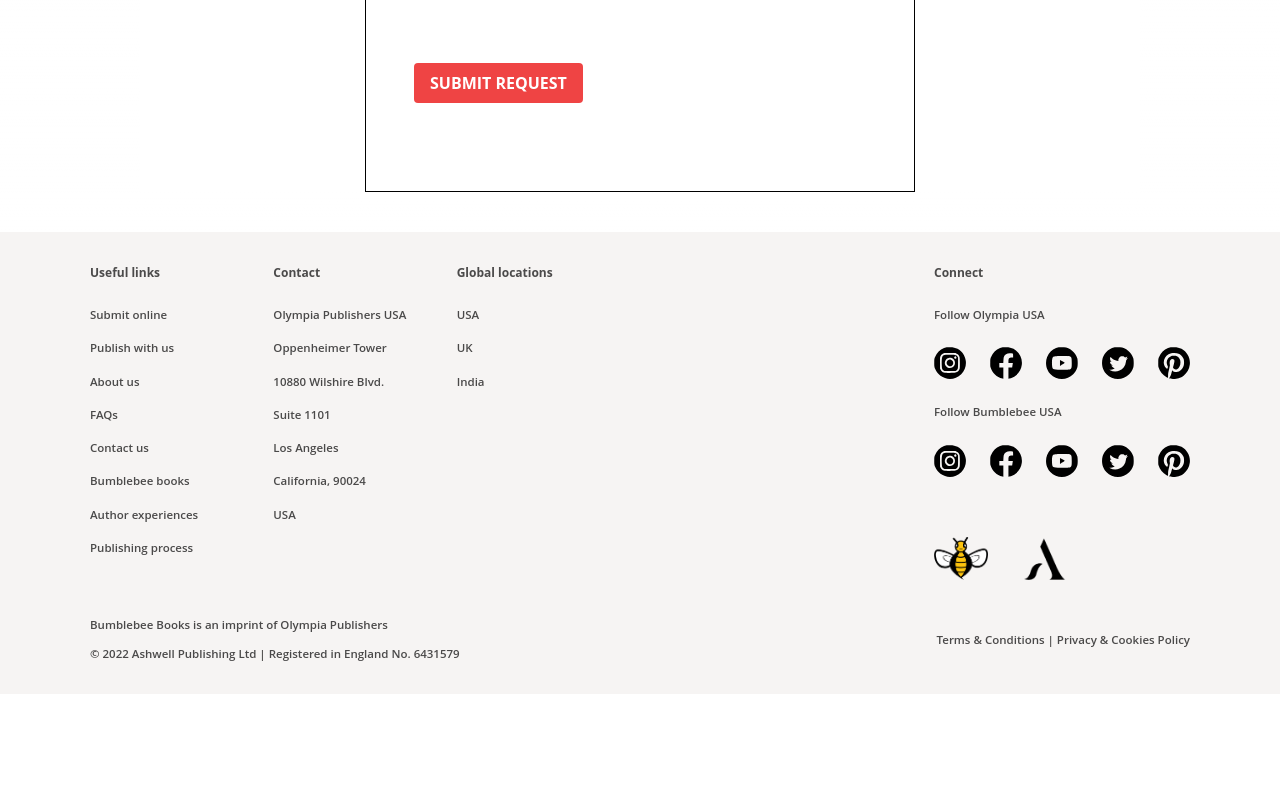
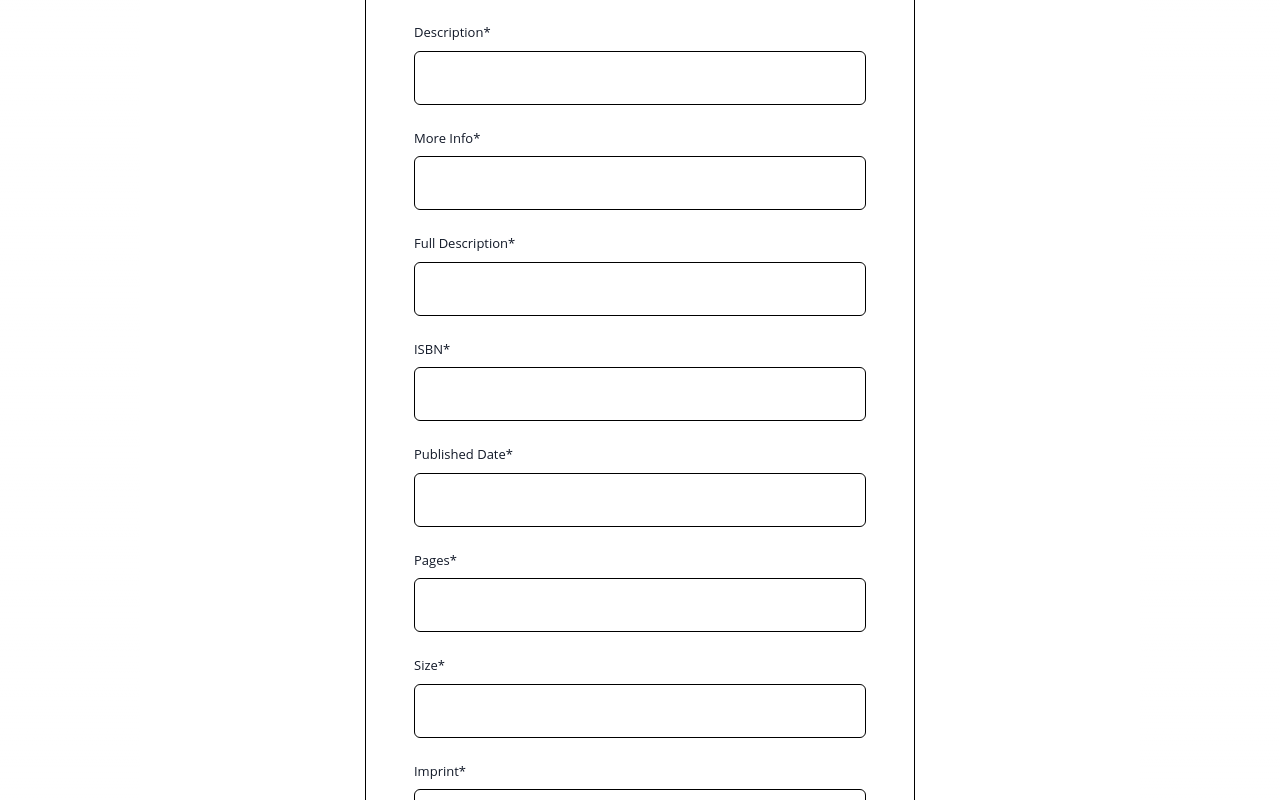
Before and after one commit to Hadees621/Olympia-USA, a Next.js app: page /submit-online in a window 1280 px wide. Shown: the part 720-1520 px from the top of the page. Before the commit the page ends 1414 px from the top, so only its background shows below. Built offline with nearby package versions, Linux system fonts and the light colour scheme.

Commit message:
update: post API

```diff
--- a/src/app/submit-online/page.js
+++ b/src/app/submit-online/page.js
@@ -1,20 +1,29 @@
 "use client";
+
 import React, { useState } from "react";
 import SectionTitle from "@/components/request-review/SectionTitle";
 import InputField from "@/components/request-review/InputField";
+import DropdownInput from "@/components/request-review/DropdownInput";
 
 const Page = () => {
   const [bookTitle, setBookTitle] = useState("");
   const [authorName, setAuthorName] = useState("");
   const [bookImage, setBookImage] = useState("");
-  const [bookGenre, setGenre] = useState("");
-  const [wordsCount, setWordCount] = useState("");
-  const [submitting, setSubmitting] = useState(false);
-  const [submissionMessage, setSubmissionMessage] = useState("");
+  const [bookGenre, setBookGenre] = useState("");
+  const [wordsCount, setWordsCount] = useState("");
+  const [description, setDescription] = useState("");
+  const [moreInfo, setMoreInfo] = useState("");
+  const [fullDescription, setFullDescription] = useState("");
+  const [isbn, setIsbn] = useState("");
+  const [publishedDate, setPublishedDate] = useState("");
+  const [pages, setPages] = useState("");
+  const [size, setSize] = useState("");
+  const [imprint, setImprint] = useState("");
+
+  const dropdownOptions = ["Fiction", "Non-Fiction", "Bumblebee"];
 
   const handleSubmit = async (event) => {
     event.preventDefault();
-    setSubmitting(true);
 
     try {
       const response = await fetch("http://localhost:4000/api/v1/bookPost", {
@@ -28,24 +37,40 @@ const Page = () => {
           bookImage,
           bookGenre,
           wordsCount,
+          description,
+          moreInfo,
+          fullDescription,
+          isbn,
+          publishedDate,
+          pages,
+          size,
+          imprint,
         }),
       });
 
       if (response.ok) {
-        setSubmissionMessage("Submission successful");
+        console.log("Submission successful");
+        // Optionally, reset form fields after successful submission
         setBookTitle("");
         setAuthorName("");
         setBookImage("");
-        setGenre("");
-        setWordCount("");
+        setBookGenre("");
+        setWordsCount("");
+        setDescription("");
+        setMoreInfo("");
+        setFullDescription("");
+        setIsbn("");
+        setPublishedDate("");
+        setPages("");
+        setSize("");
+        setImprint("");
       } else {
-        setSubmissionMessage("Submission failed");
+        console.error("Submission failed");
+        // Handle error state
       }
     } catch (error) {
       console.error("Error submitting form:", error);
-      setSubmissionMessage("Error submitting form");
-    } finally {
-      setSubmitting(false);
+      // Handle error state
     }
   };
 
@@ -79,32 +104,68 @@ const Page = () => {
               <InputField
                 label="Genre"
                 value={bookGenre}
-                onChange={(e) => setGenre(e.target.value)}
+                onChange={(e) => setBookGenre(e.target.value)}
               />
             </div>
             <div className="w-[50%] lg:w-[40%]">
               <InputField
                 label="Word count (numbers only)"
                 value={wordsCount}
-                onChange={(e) => setWordCount(e.target.value)}
+                onChange={(e) => setWordsCount(e.target.value)}
                 showRequiredText={false}
               />
             </div>
           </div>
 
+          <InputField
+            label="Description"
+            value={description}
+            onChange={(e) => setDescription(e.target.value)}
+          />
+          <InputField
+            label="More Info"
+            value={moreInfo}
+            onChange={(e) => setMoreInfo(e.target.value)}
+          />
+          <InputField
+            label="Full Description"
+            value={fullDescription}
+            onChange={(e) => setFullDescription(e.target.value)}
+          />
+          <InputField
+            label="ISBN"
+            value={isbn}
+            onChange={(e) => setIsbn(e.target.value)}
+          />
+          <InputField
+            label="Published Date"
+            value={publishedDate}
+            onChange={(e) => setPublishedDate(e.target.value)}
+          />
+          <InputField
+            label="Pages"
+            value={pages}
+            onChange={(e) => setPages(e.target.value)}
+          />
+          <InputField
+            label="Size"
+            value={size}
+            onChange={(e) => setSize(e.target.value)}
+          />
+          <InputField
+            label="Imprint"
+            value={imprint}
+            onChange={(e) => setImprint(e.target.value)}
+          />
+
           <div className="pt-14 pb-28 lg:py-10 hidden lg:block">
             <button
               type="submit"
               className="bg-red-500 hover:bg-red-700 text-white font-bold py-2 px-4 rounded"
-              disabled={submitting}
+              disabled={false}
             >
-              {submitting ? "Submitting..." : "SUBMIT REQUEST"}
+              SUBMIT REQUEST
             </button>
-            {submissionMessage && (
-              <p className={`text-center mt-4 text-green-600 font-medium`}>
-                {submissionMessage}
-              </p>
-            )}
           </div>
         </div>
       </form>
```
